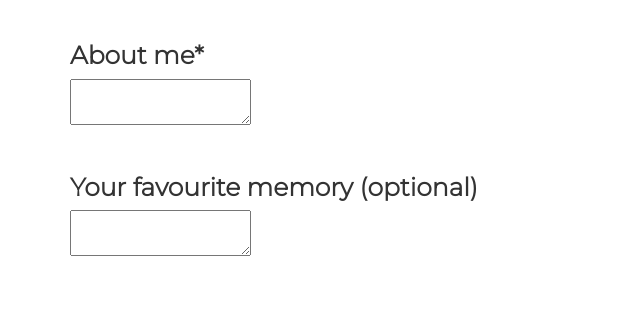
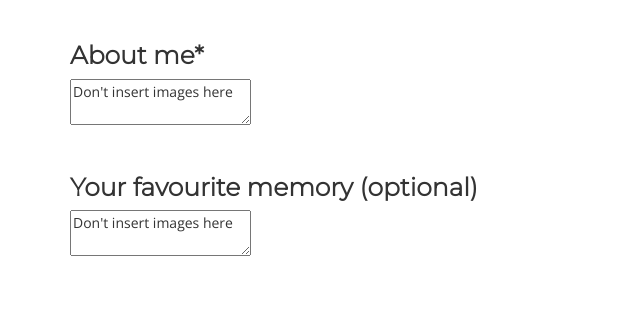
Before and after one commit to disconnect101/Srijan_website, a Django app: page /yearbook/upload/ in a window 1280 px wide. Shown: the part 1391-1712 px from the top of the page, without its empty margins (0-640 px from the left). Run offline with Django 3.2, Linux system fonts and the light colour scheme; parts of the project's set-up code (start-up, migrations or seed data) failed here and were passed over; some libraries are stand-ins or nearby versions; some web fonts are replaced.

Commit message:
exception handled

```diff
--- a/yearbook/templates/yearbook/upload.html
+++ b/yearbook/templates/yearbook/upload.html
@@ -46,11 +46,11 @@
                 <input name="branch" class="normaltext" id="branch" type="text" required><br><br><br>
 
                 <label for="aboutme" class="custom-font-2" style="font-size: 25px">About me*</label><br>
-                <textarea name="aboutme" id="aboutme" class="editor" required></textarea><br><br><br>
+                <textarea name="aboutme" id="aboutme" class="editor" required>Don't insert images here</textarea><br><br><br>
 
 
                 <label for="yfm" class="custom-font-2" style="font-size: 25px">Your favourite memory (optional)</label><br>
-                <textarea class="editor" id="yfm" name="yfm"></textarea><br><br><br>
+                <textarea class="editor" id="yfm" name="yfm">Don't insert images here</textarea><br><br><br>
 
                 <!--input name="yfm" type="text"--><br>
                 <label for="links" class="custom-font-2" style="font-size: 25px">links (optional)</label><br>
```
